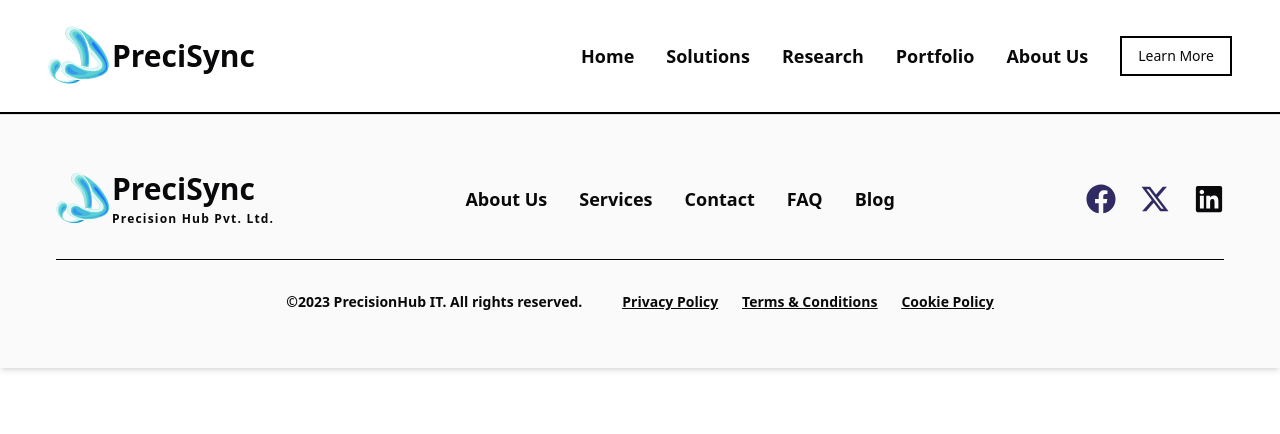
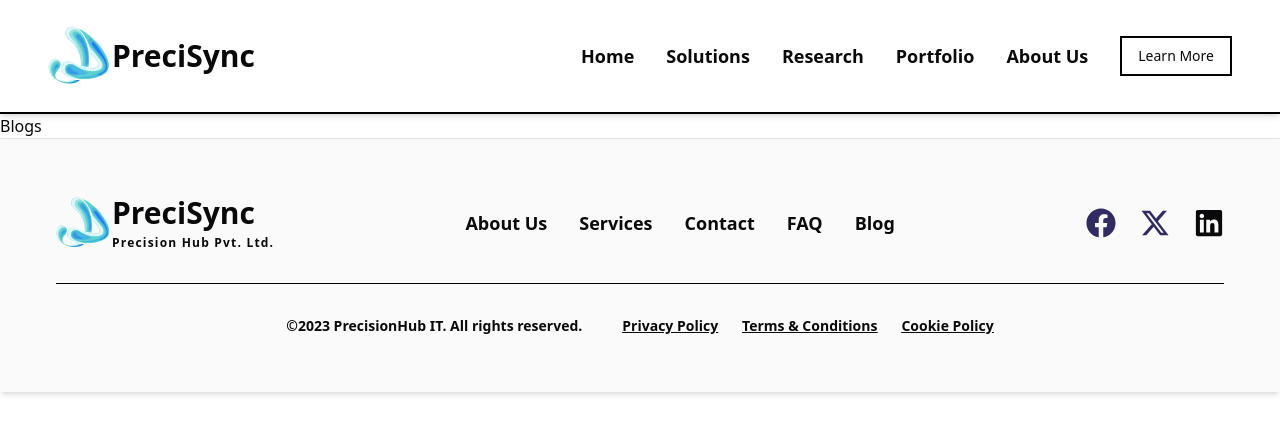
Before and after one commit to Siddhartha097/precisionHubIT, a React (Vite) app: page /blogs in a window 1280 px wide. Shown: the top 434 px of the page. Built offline with nearby package versions, Linux system fonts and the light colour scheme.

Commit message:
first commit

```diff
--- /dev/null
+++ b/src/Pages/Blogs.tsx
@@ -0,0 +1,5 @@
+const Blogs = () => {
+  return <div>Blogs</div>;
+};
+
+export default Blogs;
--- a/src/main.tsx
+++ b/src/main.tsx
@@ -15,6 +15,7 @@ import Researches from "./Pages/Researches.tsx";
 import Learn from "./Pages/Learn.tsx";
 import About from "./Pages/About.tsx";
 import Contact from "./Pages/Contact.tsx";
+import Blogs from "./Pages/Blogs.tsx";
 
 
 ReactDOM.createRoot(document.getElementById("root")!).render(
@@ -29,6 +30,7 @@ ReactDOM.createRoot(document.getElementById("root")!).render(
         <Route path="/learn" element={<Learn />} />
         <Route path="/about" element={<About />} />
         <Route path="/contact" element={<Contact />} />
+        <Route path="/blogs" element={<Blogs />} />
       </Routes>
       <Footer />
     </BrowserRouter>
```
